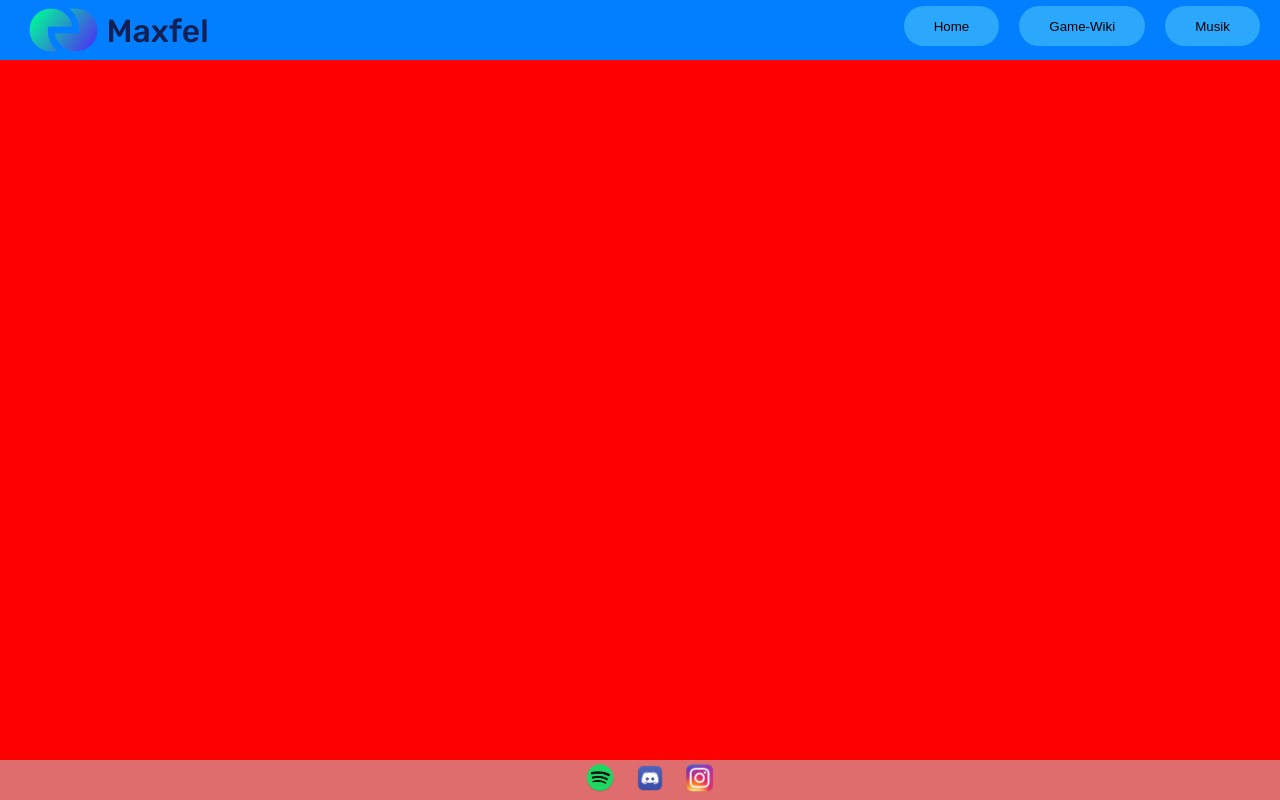
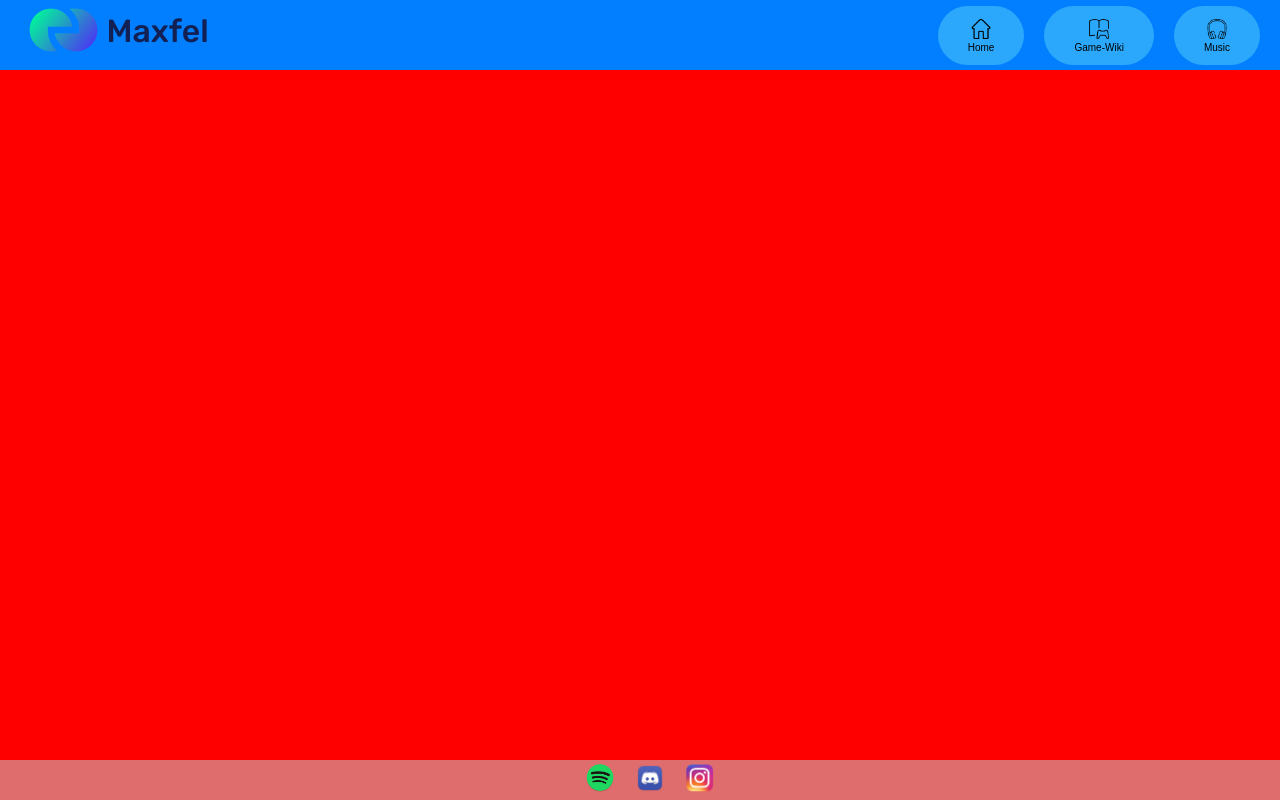
Before and after one commit to bananenstraucher/maxfel_website, a plain HTML site: page index.html in a window 1280 px wide. Drawn offline with nearby package versions, Linux system fonts and the light colour scheme.

Commit message:
Version 2

```diff
--- a/index.html
+++ b/index.html
@@ -21,25 +21,29 @@
         <img src="maxfel_1.png" style="height: 60px; position: relative; top: -27px; left: -30px;">
       </li>
       <li>
-        <h1 style="height: 60px; position: relative; top: -35px; left: -30px; font-family: 'Rubik'; font-weight: 500;">
+        <h1
+          style="height: 60px; position: relative; top: -35px; left: -30px; font-family: 'Rubik'; font-weight: 500;">
           Maxfel
         </h1>
       </li>
       <li class="right-button">
         <button class="header-button">
-          Musik
+          <img src="music.png" style="height:20px">
+          <figcaption class="caption">Music</figcaption>
         </button>
       </li>
 
       <li class="right-button">
         <button class="header-button">
-          Game-Wiki
+          <img src="game-wiki.png" style="height: 20px;">
+          <figcaption class="caption">Game-Wiki</figcaption>
         </button>
       </li>
 
       <li class="right-button">
         <button class="header-button">
-          Home
+          <img src="home.png" style="height: 20px;">
+          <figcaption class="caption">Home</figcaption>
         </button>
       </li>
     </ul>
--- a/style.css
+++ b/style.css
@@ -7,7 +7,7 @@ html,body,div{
 header{
   background: #027fff;
   color: #17234d;
-  height: 40px;
+  height: 50px;
   position: fixed;
   top: 0;
   left: 0;
@@ -76,8 +76,6 @@ li{
   margin-left: 20px;
 }
 
-@media screen and (max-width: 768px){
-  .picture{
-    height: 100%;
-  }
+.caption{
+  font-size: 10px;
 }
```
Also changed, not shown: game-wiki.png (added), home.png (added), music.png (added).
